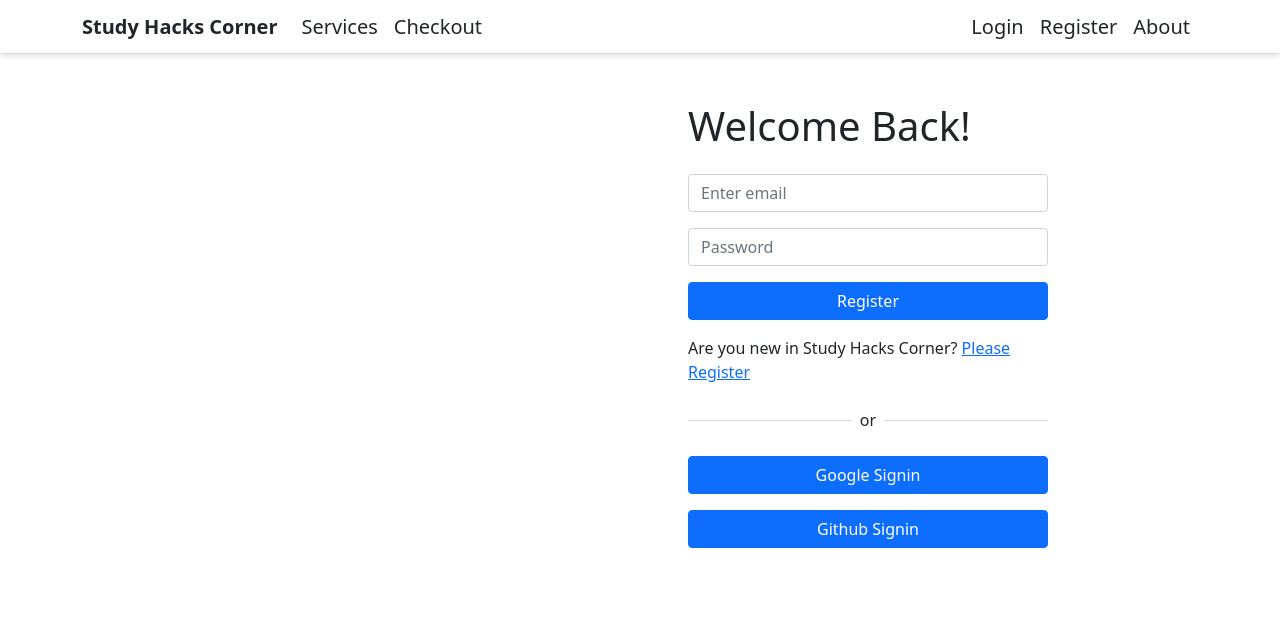
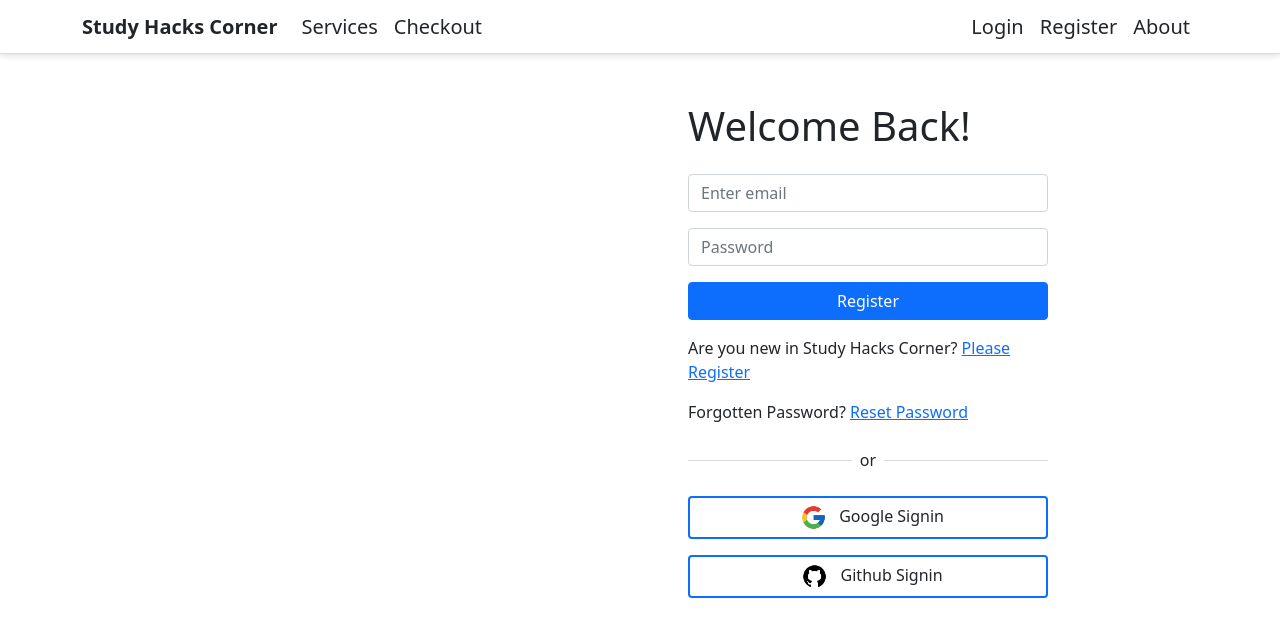
Before and after one commit to MagicManik/study-hacks-corner, a React (Create React App) app: page /login in a window 1280 px wide. Shown: the top 636 px of the page. Built offline with nearby package versions, Linux system fonts and the light colour scheme; no server answers.

Commit message:
error display on ui and reset password featcher added

```diff
--- /dev/null
+++ b/src/Pages/UserAccount/Login/Login.css
@@ -0,0 +1,9 @@
+.link-button {
+    background: none;
+    border: none;
+    padding: 0;
+    /* /optional/  */
+    color: #0d6efd;
+    text-decoration: underline;
+    cursor: pointer;
+}
--- a/src/Pages/UserAccount/Login/Login.js
+++ b/src/Pages/UserAccount/Login/Login.js
@@ -1,9 +1,10 @@
 import React, { useState } from 'react';
 import { Button, Form } from 'react-bootstrap';
-import { useSignInWithEmailAndPassword } from 'react-firebase-hooks/auth';
+import { useSendPasswordResetEmail, useSignInWithEmailAndPassword } from 'react-firebase-hooks/auth';
 import { Link, useLocation, useNavigate } from 'react-router-dom';
 import auth from '../../../firebase.init';
 import SocialLogin from '../SocialLogin/SocialLogin';
+import './Login.css'
 
 const Login = () => {
     const [email, setEmail] = useState('');
@@ -20,11 +21,25 @@ const Login = () => {
 
 
     // ___________________________________________
+    const [sendPasswordResetEmail, sending] = useSendPasswordResetEmail(auth);
+    const handleResetPassword = async (event) => {
+        await sendPasswordResetEmail(email);
+    }
+
+
+    // ___________________________________________
     const navigate = useNavigate();
     const location = useLocation();
     const from = location.state?.from?.pathname || "/";
     if (user) {
         navigate(from, { replace: true });
+    }
+
+
+    // ___________________________________________
+    let errorElement;
+    if (error) {
+        errorElement = <p className='text-danger'>Error: {error?.message}</p>
     }
 
 
@@ -48,11 +63,12 @@ const Login = () => {
                 <Form onSubmit={handleCreateUser} className='w-75 me-5 pe-5'>
                     <h1 className='mb-4'>Welcome Back!</h1>
                     <Form.Group className="mb-3" controlId="formBasicEmail">
-                        <Form.Control onBlur={handleEmail} type="email" placeholder="Enter email" />
+                        <Form.Control onBlur={handleEmail} type="email" placeholder="Enter email" required />
                     </Form.Group>
                     <Form.Group className="mb-3" controlId="formBasicPassword">
-                        <Form.Control onBlur={handlePassword} type="password" placeholder="Password" />
+                        <Form.Control onBlur={handlePassword} type="password" placeholder="Password" required />
                     </Form.Group>
+                    {errorElement}
                     <Button className='w-100' variant="primary" type="submit">
                         Register
                     </Button>
@@ -60,6 +76,7 @@ const Login = () => {
 
                 <div className='w-75 me-5 pe-5'>
                     <p className='mt-3'>Are you new in Study Hacks Corner? <Link to={'/register'}>Please Register</Link></p>
+                    <p className='mt-3'>Forgotten Password? <button onClick={handleResetPassword} className='link-button'>Reset Password</button></p>
 
                     <div className='w-100 d-flex justify-content-center align-items-center'>
                         <div className='login-methord-divided'>
--- a/src/Pages/UserAccount/Register/Register.js
+++ b/src/Pages/UserAccount/Register/Register.js
@@ -12,6 +12,8 @@ const Register = () => {
     const [name, setName] = useState('');
     const [email, setEmail] = useState('');
     const [password, setPassword] = useState('');
+    const [agree, setAgree] = useState(false);
+    console.log(agree)
 
 
     // ___________________________________________
@@ -29,6 +31,11 @@ const Register = () => {
         navigate('/')
     }
 
+    // ___________________________________________
+    let errorElement;
+    if (error) {
+        errorElement = <p className='text-danger'>Error: {error?.message}</p>
+    }
 
     // ___________________________________________
     const handleName = event => {
@@ -56,20 +63,25 @@ const Register = () => {
                 <Form onSubmit={handleCreateUser} className='w-75 me-5 pe-5'>
                     <h1 className='mb-4'>Please Register</h1>
                     <Form.Group className="mb-3" controlId="formBasicEmail">
-                        <Form.Control onBlur={handleName} type="text" placeholder="Your name" />
+                        <Form.Control onBlur={handleName} type="text" placeholder="Your name" required />
                     </Form.Group>
                     <Form.Group className="mb-3" controlId="formBasicEmail">
-                        <Form.Control onBlur={handleEmail} type="email" placeholder="Enter email" />
+                        <Form.Control onBlur={handleEmail} type="email" placeholder="Enter email" required />
                     </Form.Group>
                     <Form.Group className="mb-3" controlId="formBasicPassword">
-                        <Form.Control onBlur={handlePassword} type="password" placeholder="Password" />
+                        <Form.Control onBlur={handlePassword} type="password" placeholder="Password" required />
                     </Form.Group>
                     <Form.Group className="mb-3" controlId="formBasicCheckbox">
-                        <Form.Check type="checkbox" label="Accept Study Hacks Terms and Conditions" />
+                        <Form.Check onClick={() => setAgree(!agree)} type="checkbox" label="Accept Study Hacks Terms and Conditions" />
                     </Form.Group>
-                    <Button className='w-100' variant="primary" type="submit">
+                    {
+                        errorElement
+                    }
+                    {agree ? <Button className='w-100' variant="primary" type="submit">
                         Register
-                    </Button>
+                    </Button> : <Button className='w-100 disabled' variant="primary" type="submit">
+                        Register
+                    </Button>}
                 </Form>
 
                 <div className='w-75 me-5 pe-5'>
--- a/src/Pages/UserAccount/SocialLogin/SocialLogin.js
+++ b/src/Pages/UserAccount/SocialLogin/SocialLogin.js
@@ -1,13 +1,44 @@
 import React from 'react';
+import google from '../../../images/google.png'
+import github from '../../../images/github.png'
+import auth from '../../../firebase.init';
+import { useSignInWithGithub, useSignInWithGoogle } from 'react-firebase-hooks/auth';
+import { useLocation, useNavigate } from 'react-router-dom';
 
 const SocialLogin = () => {
+
+    // ___________________________________________
+    const [signInWithGoogle, googleUser, googleLoading, googleError] = useSignInWithGoogle(auth);
+    const [signInWithGithub, githubUser, githubLoading, gitHubError] = useSignInWithGithub(auth);
+
+
+    // ___________________________________________
+    let errorElement;
+    if (googleError || gitHubError) {
+        errorElement = <p className='text-danger'>Error: {googleError?.message} {gitHubError?.message}</p>
+
+    }
+
+
+    // ___________________________________________
+    const navigate = useNavigate();
+    const location = useLocation();
+    const from = location.state?.from?.pathname || "/";
+    if (googleUser || githubUser) {
+        navigate(from, { replace: true });
+    }
+
+
     return (
         <div className='w-75 me-5 pe-5'>
             <div className='mb-3 mt-3'>
-                <button className='btn btn-primary w-100'>Google Signin</button>
+                {
+                    errorElement
+                }
+                <button onClick={() => signInWithGoogle()} className='btn border border-2 border-primary w-100'> <img width={'27px'} className="mx-2" src={google} alt="" /> Google Signin</button>
             </div>
             <div>
-                <button className='btn btn-primary w-100'>Github Signin</button>
+                <button onClick={() => signInWithGithub()} className='btn border border-2 border-primary w-100'> <img width={'27px'} className="mx-2" src={github} alt="" /> Github Signin</button>
             </div>
         </div>
     );
```
Also changed, not shown: src/images/github.png (added), src/images/google.png (added).
